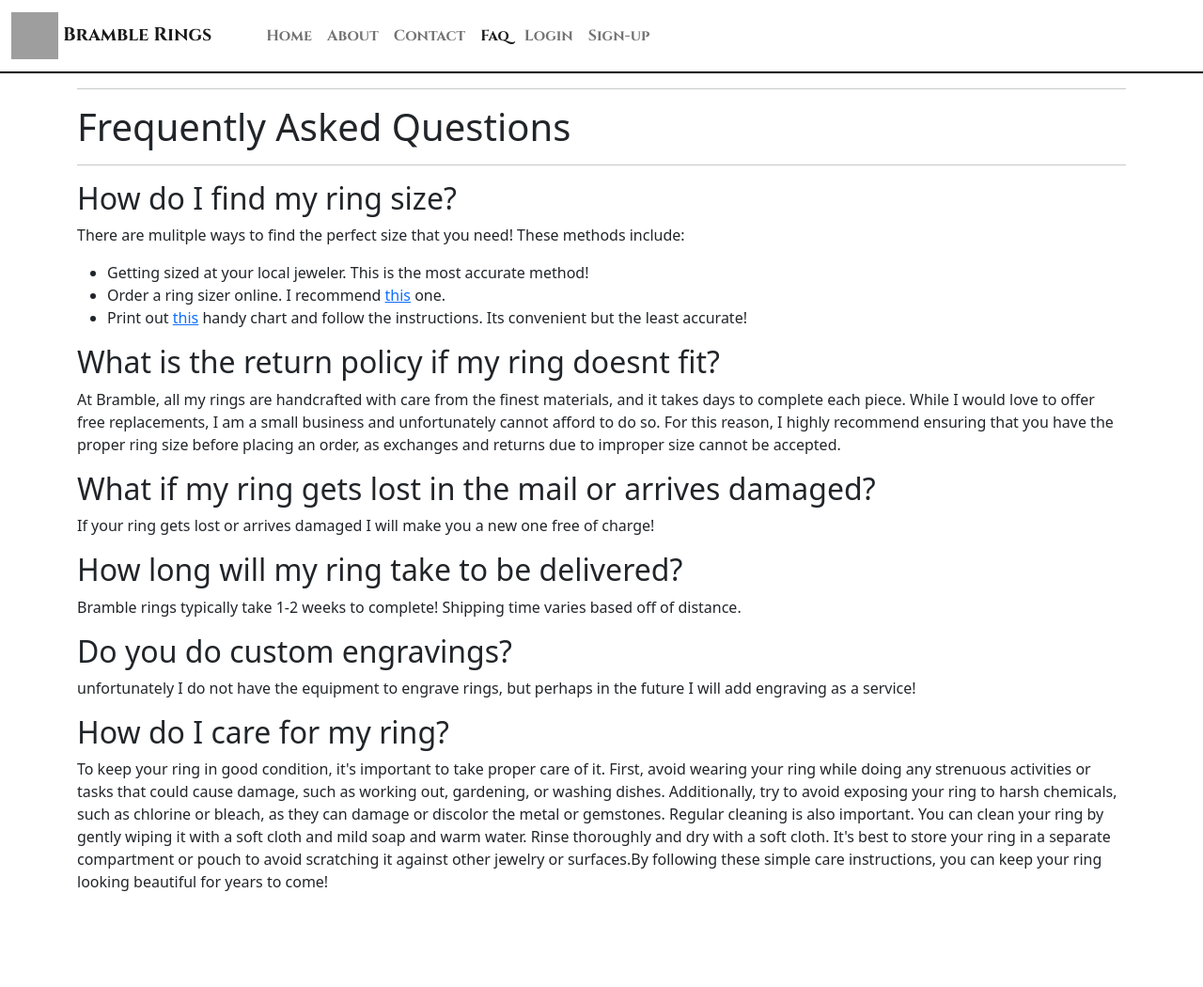
After one commit to Dlarkin66/Bramble-Rings, a Flask app: page /faq in a window 1280 px wide. The commit adds this page. Shown: the whole page at 94% size. Run offline with Flask 3, Linux system fonts and the light colour scheme; some web fonts are replaced; grey boxes are pictures that could not be loaded.

Commit message:
new version
 newest update

```diff
--- a/website/templates/base.html
+++ b/website/templates/base.html
@@ -36,11 +36,13 @@
             <a class="nav-link {% if request.endpoint == 'views.home' %} active {% endif %}" aria-current="page" href="/">Home</a>
             <a class="nav-link {% if request.endpoint == 'views.about' %} active {% endif %}" aria-current="page" href="/about">About</a>
             <a class="nav-link {% if request.endpoint == 'auth.contact' %} active {% endif %}" aria-current="page" href="/contact">Contact</a>
+            <a class="nav-link {% if request.endpoint == 'views.faq' %} active {% endif %}" href="/faq">Faq</a>
             <a class="nav-link {% if request.endpoint == 'auth.logout' %} active {% endif %}" href="/logout">Logout</a>
             {% else %}
             <a class="nav-link {% if request.endpoint == 'views.home' %} active {% endif %}" aria-current="page" href="/">Home</a>
             <a class="nav-link {% if request.endpoint == 'views.about' %} active {% endif %}" aria-current="page" href="/about">About</a>
             <a class="nav-link {% if request.endpoint == 'auth.contact' %} active {% endif %}" aria-current="page" href="/contact">Contact</a>
+            <a class="nav-link {% if request.endpoint == 'views.faq' %} active {% endif %}" href="/faq">Faq</a>
             <a class="nav-link {% if request.endpoint == 'auth.login' %} active {% endif %}" href="/login" color= #FF7F50>Login</a>
             <a class="nav-link {% if request.endpoint == 'auth.sign_up' %} active {% endif %}" href="/sign-up">Sign-up</a>
             {% endif %}
--- /dev/null
+++ b/website/templates/faq.html
@@ -0,0 +1,31 @@
+{% extends "base.html" %}
+
+{% block content %}
+<hr>
+<h1>Frequently Asked Questions</h1>
+<hr>
+
+<h2>How do I find my ring size?</h2>
+<p>There are mulitple ways to find the perfect size that you need! These methods include:</p>
+<ul>
+    <li>Getting sized at your local jeweler. This is the most accurate method!</li>
+    <li>Order a ring sizer online. I recommend <a href="https://www.amazon.com/Dowsabel-Measuring-Reusable-Magnified-Accurate/dp/B09Z6NYSFC/ref=sr_1_7?crid=BV9TAUHBMWTS&keywords=ring%2Bsizer&qid=1682538972&sprefix=ring%2Bsizer%2Caps%2C121&sr=8-7&th=1" target="blank">this</a> one.</li>
+    <li>Print out <a href="https://worldofprintables.com/wp-content/uploads/2022/03/Printable-Ring-Size-Chart-1.png" target="blank">this</a> handy chart and follow the instructions. Its convenient but the least accurate!</li>
+</ul>
+
+<h2>What is the return policy if my ring doesnt fit?</h2>
+<p>At Bramble, all my rings are handcrafted with care from the finest materials, and it takes days to complete each piece. While I would love to offer free replacements, I am a small business and unfortunately cannot afford to do so. For this reason, I highly recommend ensuring that you have the proper ring size before placing an order, as exchanges and returns due to improper size cannot be accepted.</p>
+
+<h2>What if my ring gets lost in the mail or arrives damaged?</h2>
+<p>If your ring gets lost or arrives damaged I will make you a new one free of charge!</p>
+
+<h2>How long will my ring take to be delivered?</h2>
+<p>Bramble rings typically take 1-2 weeks to complete! Shipping time varies based off of distance. </p>
+
+<h2>Do you do custom engravings?</h2>
+<p>unfortunately I do not have the equipment to engrave rings, but perhaps in the future I will add engraving as a service!</p>
+
+<h2>How do I care for my ring?</h2>
+<p>To keep your ring in good condition, it's important to take proper care of it. First, avoid wearing your ring while doing any strenuous activities or tasks that could cause damage, such as working out, gardening, or washing dishes. Additionally, try to avoid exposing your ring to harsh chemicals, such as chlorine or bleach, as they can damage or discolor the metal or gemstones. Regular cleaning is also important. You can clean your ring by gently wiping it with a soft cloth and mild soap and warm water. Rinse thoroughly and dry with a soft cloth. It's best to store your ring in a separate compartment or pouch to avoid scratching it against other jewelry or surfaces.By following these simple care instructions, you can keep your ring looking beautiful for years to come!</p>
+
+{% endblock %}
--- a/website/views.py
+++ b/website/views.py
@@ -21,3 +21,7 @@ def product_details(id):
 @views.route('/about')
 def about_me():
     return render_template('about_me.html', user=current_user)
+
+@views.route('/faq')
+def faq():
+    return render_template('faq.html', user=current_user)
```
